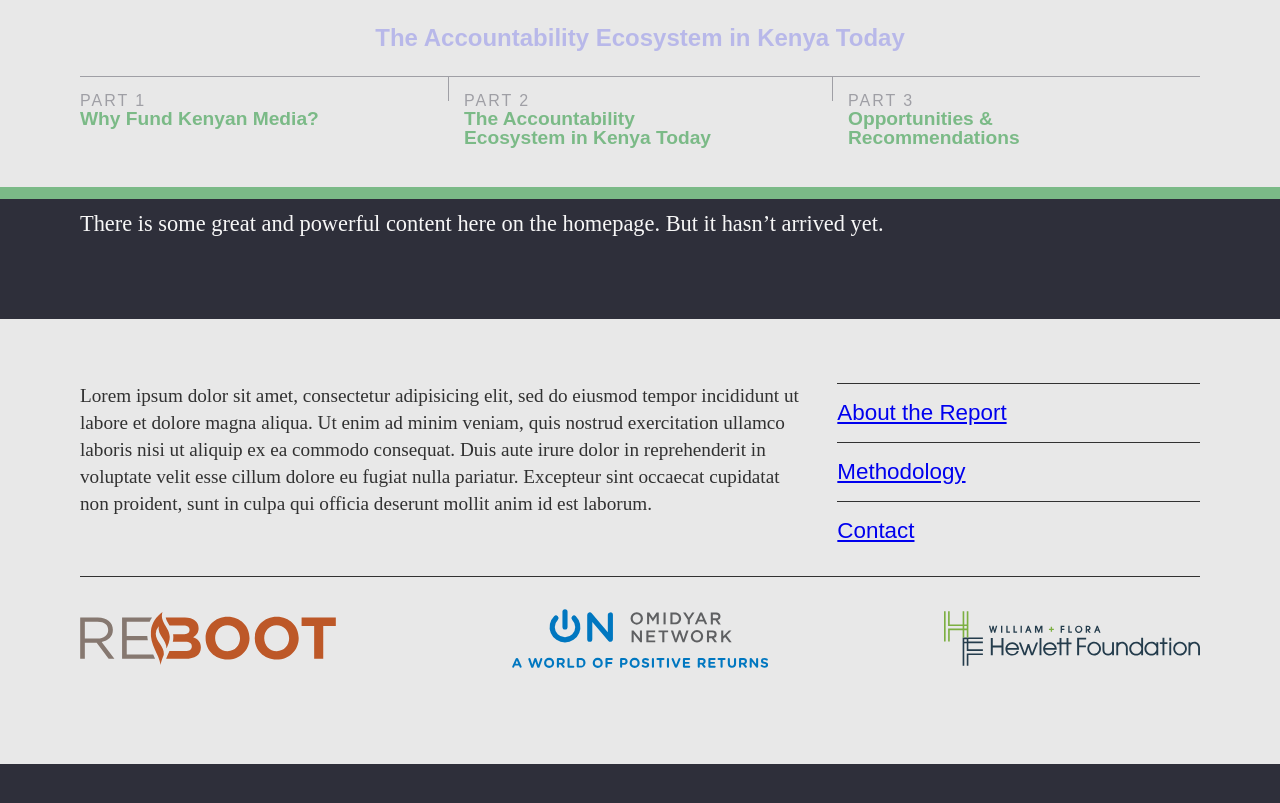
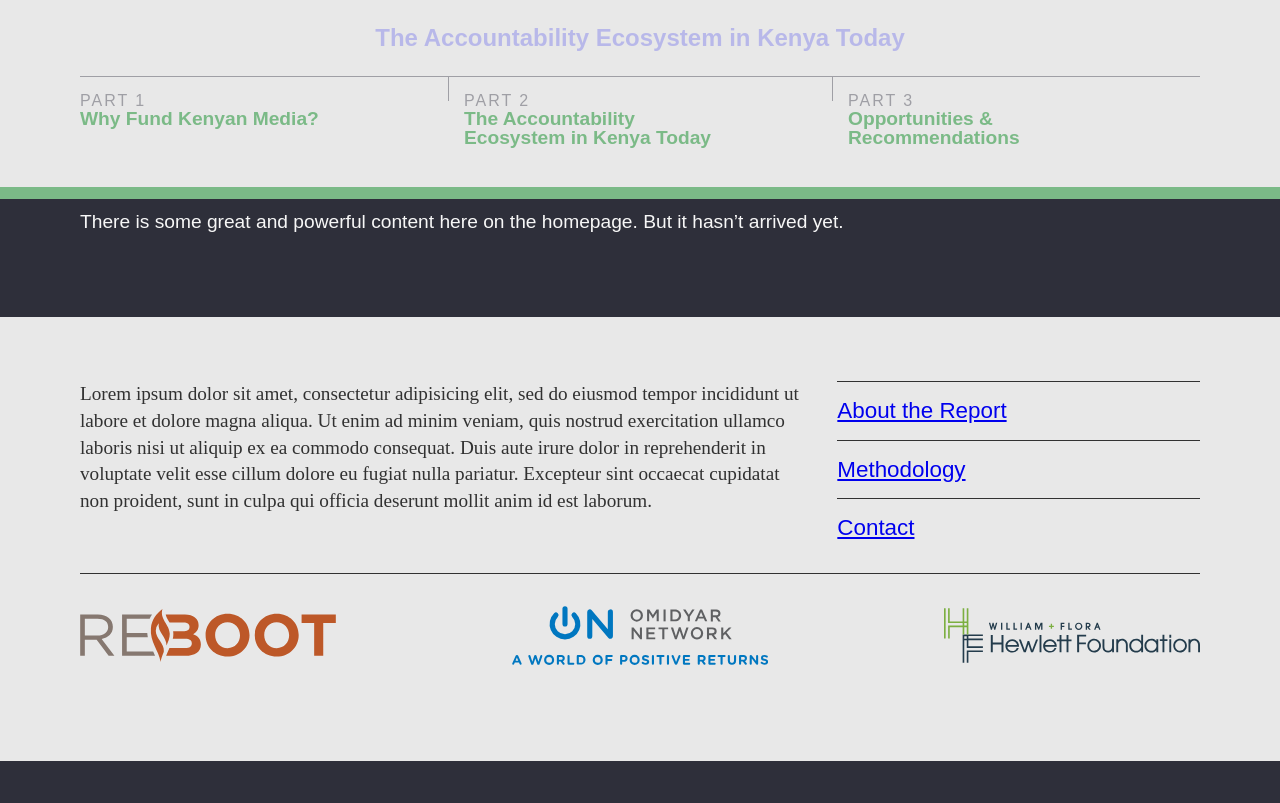
Before and after one commit to theReboot/onken, a Jekyll site: the page built from index.md, in a window 1280 px wide. Shown: the top 803 px of the page. Built offline with Jekyll 4.4.1, drawn with Linux system fonts in a browser that asks for light colours; nearby versions of some CDN libraries.

Commit message:
sans-serif body copy

```diff
--- a/assets/main.scss
+++ b/assets/main.scss
@@ -196,8 +196,9 @@
 }
 
 p {
-  font-size: 1.4rem;
-  line-height: 1.4;
+  font-family: $sansSerif;
+  font-size: 1.2rem;
+  line-height: 1.5;
   margin: 0 0 1rem 0;
 }
 
```
Also changed, not shown: 2 other files.
